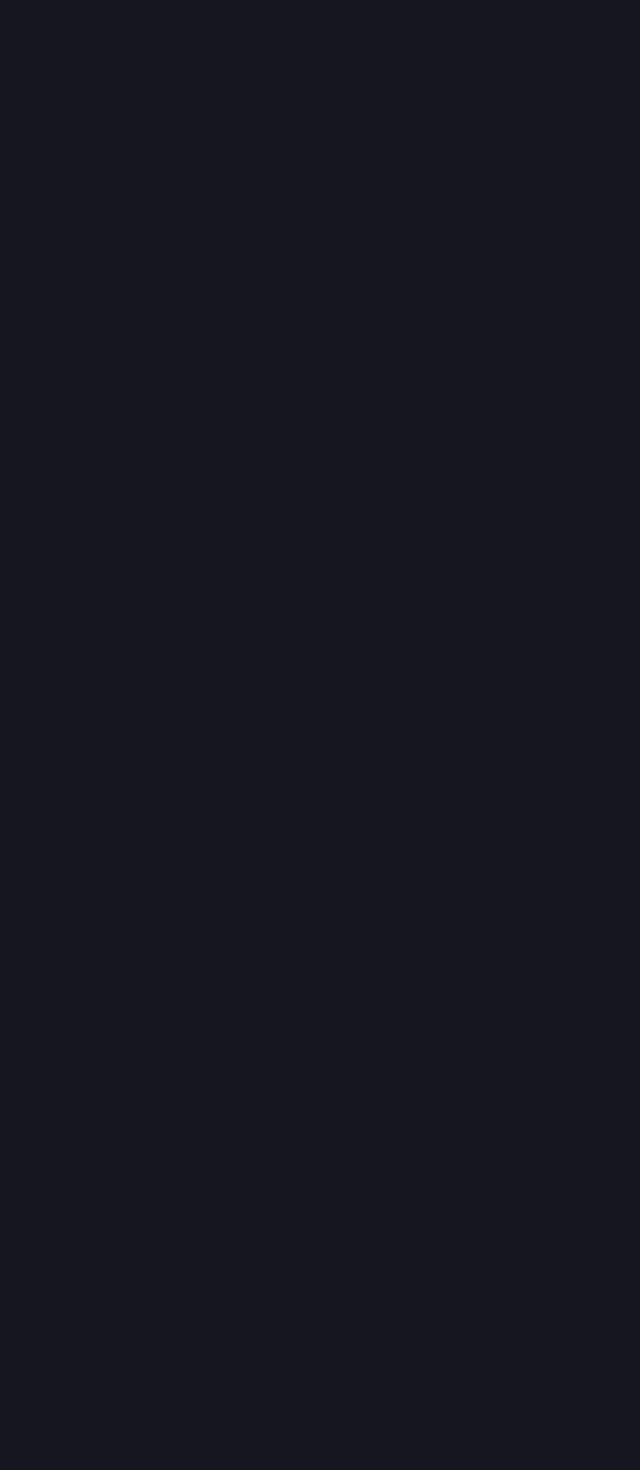
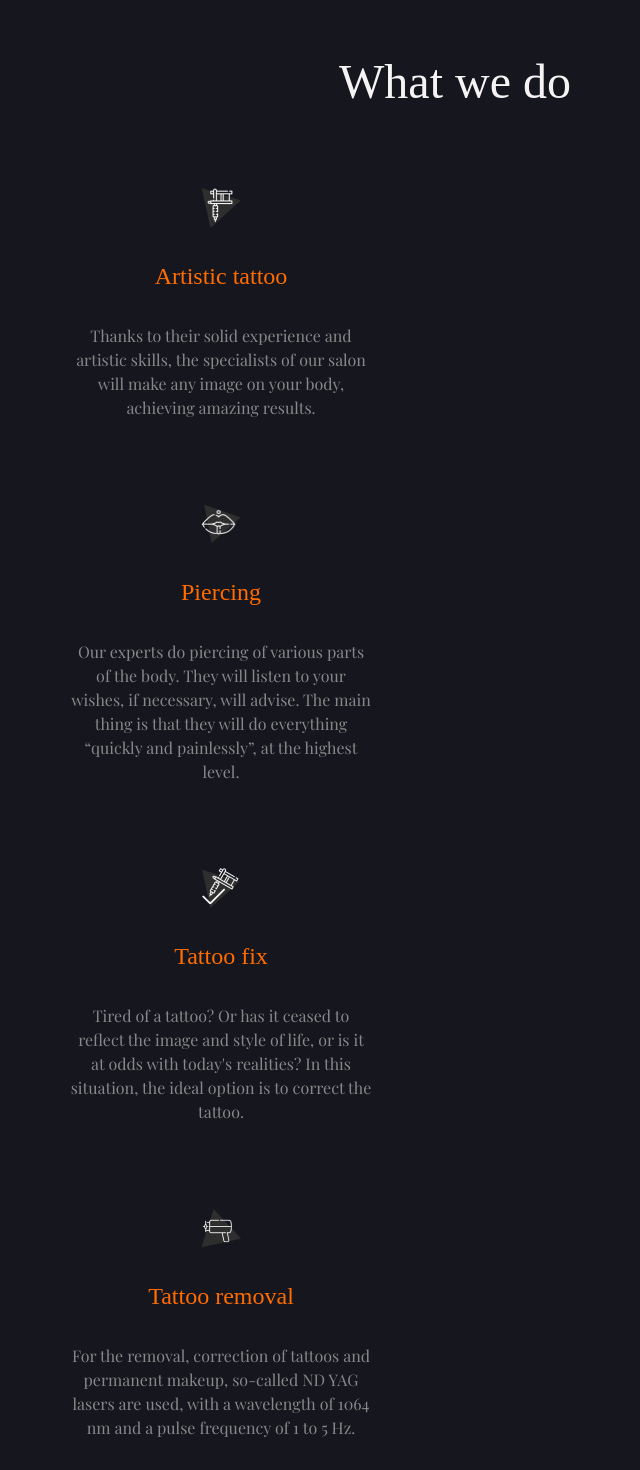
Before and after one commit to ViktorSvertoka/tattoo-studio, a Next.js app: page / in a window 1280 px wide. Shown: the part 2395-3865 px from the top of the page, without its empty margins (185-825 px from the left). Before the commit the page ends 2401 px from the top, so only its background shows below. Built offline with nearby package versions, Linux system fonts and the light colour scheme; a web font is replaced by a local one.

Commit message:
Feat(TSX) Added content for section services

```diff
--- a/src/sections/Services.tsx
+++ b/src/sections/Services.tsx
@@ -1,7 +1,88 @@
+import Image from 'next/image';
+
 const Services = () => {
   return (
     <section className="">
-      <div className="container"></div>
+      <div className="container">
+        <h2 className="text-white font-rye xs:text-[32px] sm:text-[48px] lg:text-[48px] xs:mt-[24px] sm:mt-[40px] lg:mt-[74px] xs:mb-[32px] sm:mb-[40px] lg:mb-[73px] xs:text-center sm:text-center lg:text-center">
+          What we do
+        </h2>
+        <div className="">
+          <ul className="flex justify-center xs:flex-col sm:flex-wrap lg:flex-row gap-[24px]">
+            <li className="flex flex-col items-center text-center gap-[30px] py-[30px] w-[302px]">
+              <Image
+                className=""
+                src="/images/services-01.png"
+                alt="Services logo"
+                layout="intrinsic"
+                width={40}
+                height={40}
+              />
+              <h4 className="text-darkOrange font-rye text-[24px]">
+                Artistic tattoo
+              </h4>
+              <p className="text-gray font-playfair text-[16px]">
+                Thanks to their solid experience and artistic skills, the
+                specialists of our salon will make any image on your body,
+                achieving amazing results.
+              </p>
+            </li>
+            <li className="flex flex-col items-center text-center gap-[30px] py-[30px] w-[302px]">
+              <Image
+                className=""
+                src="/images/services-02.png"
+                alt="Services logo"
+                layout="intrinsic"
+                width={40}
+                height={40}
+              />
+              <h4 className="text-darkOrange font-rye text-[24px]">Piercing</h4>
+              <p className="text-gray font-playfair text-[16px]">
+                Our experts do piercing of various parts of the body. They will
+                listen to your wishes, if necessary, will advise. The main thing
+                is that they will do everything “quickly and painlessly”, at the
+                highest level.
+              </p>
+            </li>
+            <li className="flex flex-col items-center text-center gap-[30px] py-[30px] w-[302px]">
+              <Image
+                className=""
+                src="/images/services-03.png"
+                alt="Services logo"
+                layout="intrinsic"
+                width={40}
+                height={40}
+              />
+              <h4 className="text-darkOrange font-rye text-[24px]">
+                Tattoo fix
+              </h4>
+              <p className="text-gray font-playfair text-[16px]">
+                Tired of a tattoo? Or has it ceased to reflect the image and
+                style of life, or is it at odds with today&apos;s realities? In
+                this situation, the ideal option is to correct the tattoo.
+              </p>
+            </li>
+            <li className="flex flex-col items-center text-center gap-[30px] py-[30px] w-[302px]">
+              <Image
+                className=""
+                src="/images/services-04.png"
+                alt="Services logo"
+                layout="intrinsic"
+                width={40}
+                height={40}
+              />
+              <h4 className="text-darkOrange font-rye text-[24px]">
+                Tattoo removal
+              </h4>
+              <p className="text-gray font-playfair text-[16px]">
+                For the removal, correction of tattoos and permanent makeup,
+                so-called ND YAG lasers are used, with a wavelength of 1064 nm
+                and a pulse frequency of 1 to 5 Hz.
+              </p>
+            </li>
+          </ul>
+        </div>
+      </div>
     </section>
   );
 };
```
